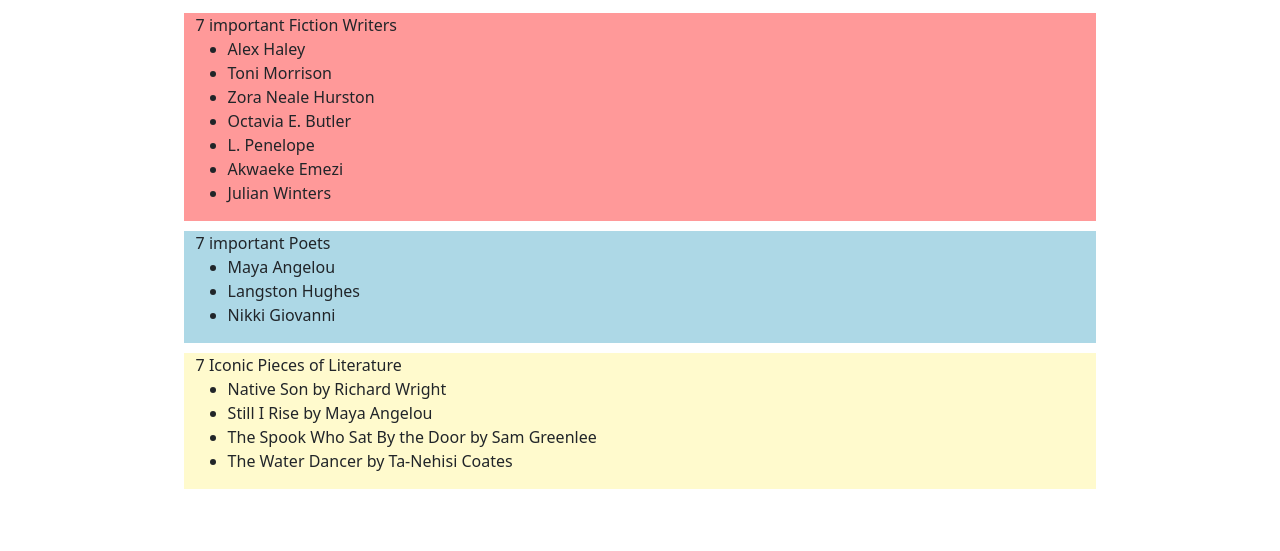
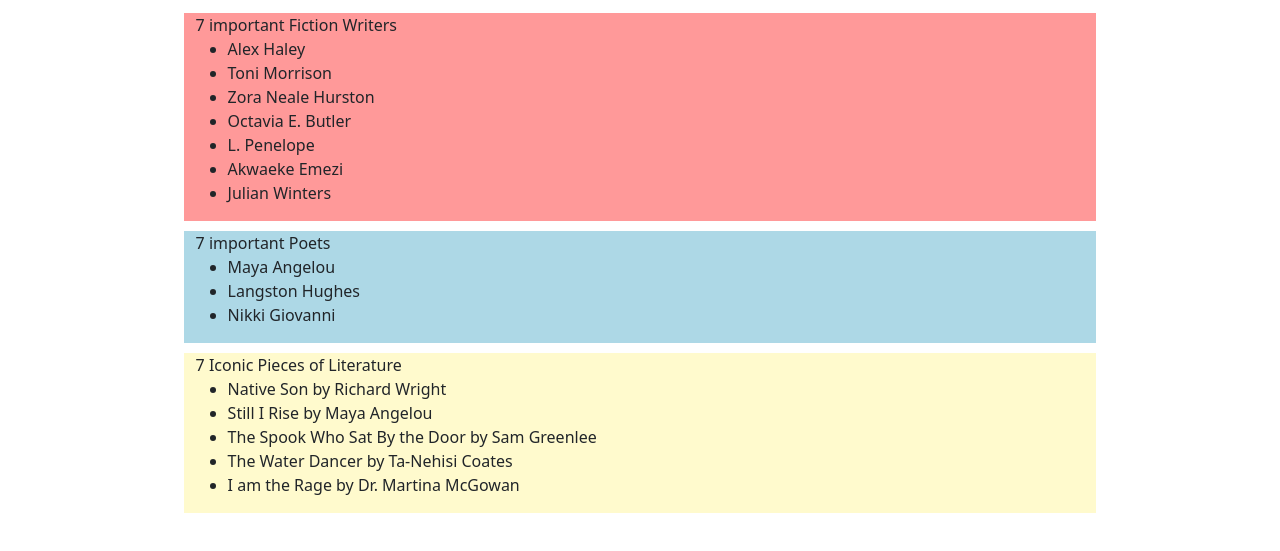
Before and after one commit to halowe94/resources-for-anti-racism, a website: page html-pages/literature.html in a window 1280 px wide. Shown: the part 163-714 px from the top of the page. Drawn offline with nearby package versions, Linux system fonts and the light colour scheme; files that its build step writes are made by us from their sources; files whose address does not match are found by name.

Commit message:
added to list of literature

```diff
--- a/html-pages/literature.html
+++ b/html-pages/literature.html
@@ -88,6 +88,7 @@
             <li>Still I Rise by Maya Angelou</li>
             <li>The Spook Who Sat By the Door by Sam Greenlee</li>
             <li>The Water Dancer by Ta-Nehisi Coates</li>
+            <li>I am the Rage by Dr. Martina McGowan</li>
           </ul>
         </div>
         <!-- <div class="col-lg-1 col-md-1 col-sm-1 col-xs-0"></div>
```
